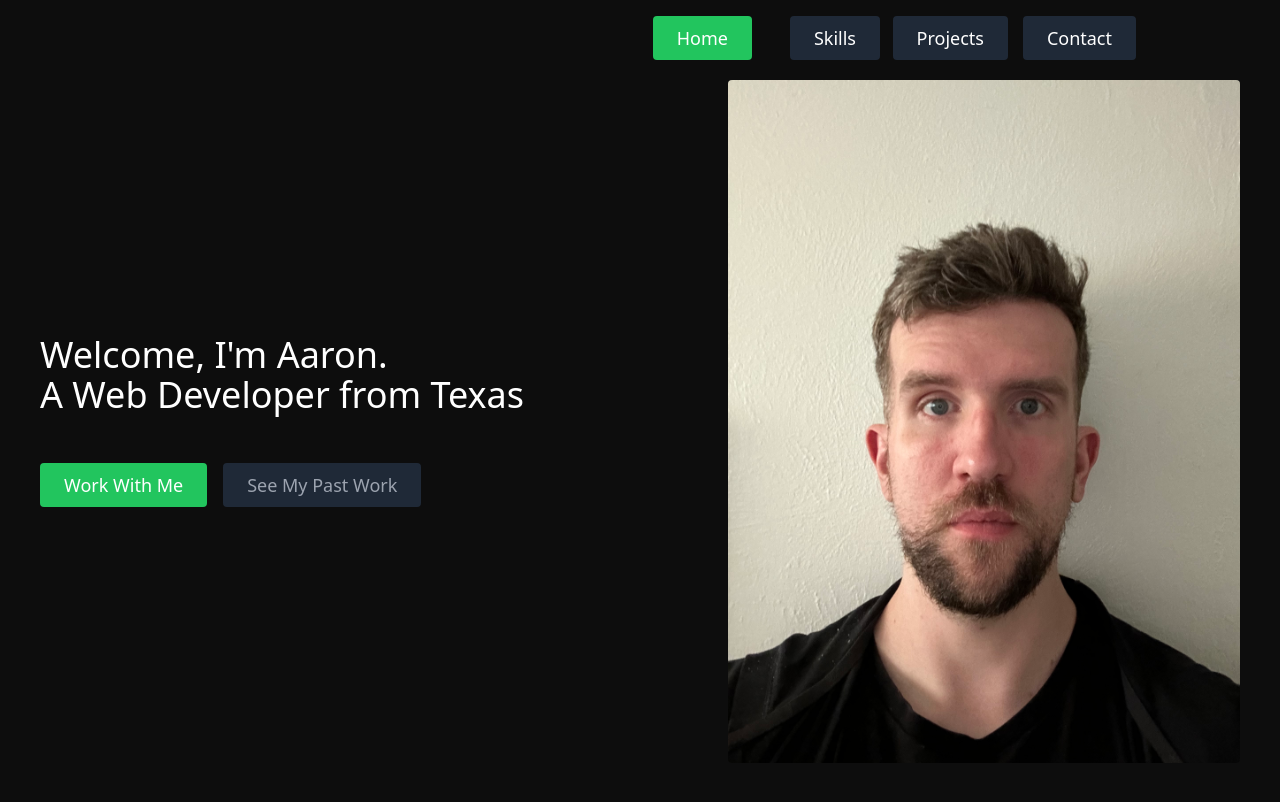
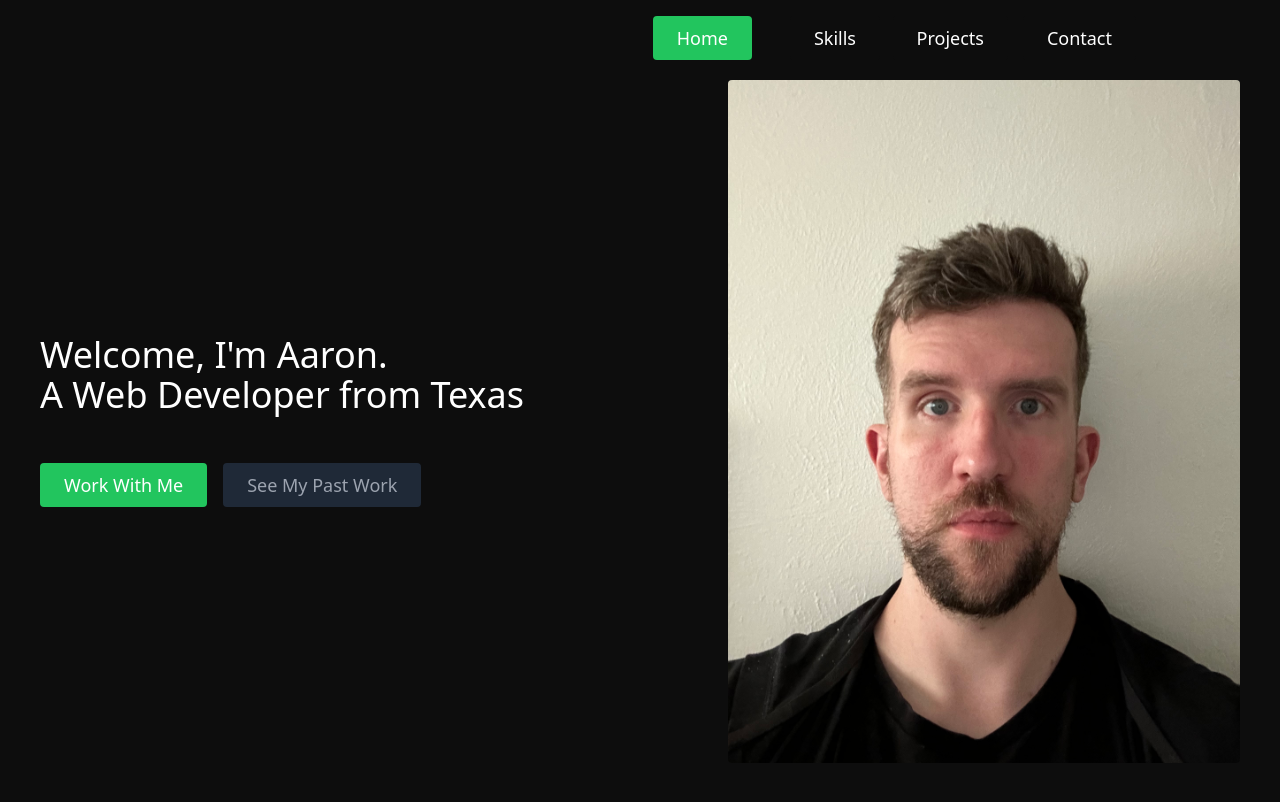
Before and after one commit to XeRoWaVe/ReactPortfolio, a React (Vite) app: page / in a window 1280 px wide. Shown: the top 802 px of the page. Built offline with nearby package versions, Linux system fonts and the light colour scheme; the HTML template or start-up script is replaced by a standard one.

Commit message:
Updated buttons

```diff
--- a/src/Components/Nav/Nav.jsx
+++ b/src/Components/Nav/Nav.jsx
@@ -6,7 +6,7 @@ const Nav = () => {
         <li className="px-4 lg:absolute top-4 right-[40%]">
           <NavLink
             to="/"
-            className={({ isActive }) => (isActive ? "inline-flex text-white bg-green-500   border-0 py-2 px-6 focus:outline-none  rounded text-lg" : "ml-4 inline-flex  hover:bg-gray-500 text-white bg-gray-800 border-0 py-2 px-6 focus:outline-none dark:hover:bg-gray-700 dark:hover:text-white rounded text-lg")}
+            className={({ isActive }) => (isActive ? "inline-flex text-white bg-green-500   border-0 py-2 px-6 focus:outline-none  rounded text-lg" : "ml-4 inline-flex  hover:bg-gray-500 text-white bg-[#0D0D0D] border-0 py-2 px-6 focus:outline-none dark:hover:bg-gray-700 dark:hover:text-white rounded text-lg")}
           >
             Home
           </NavLink>
@@ -14,7 +14,7 @@ const Nav = () => {
         <li className="px-4 lg:absolute top-4 right-[30%]">
           <NavLink
             to="/skills"
-            className={({ isActive }) => (isActive ? "inline-flex text-white bg-green-500   border-0 py-2 px-6 focus:outline-none  rounded text-lg" : "ml-4 inline-flex  hover:bg-gray-500 text-white bg-gray-800 border-0 py-2 px-6 focus:outline-none dark:hover:bg-gray-700 dark:hover:text-white rounded text-lg")}
+            className={({ isActive }) => (isActive ? "inline-flex text-white bg-green-500   border-0 py-2 px-6 focus:outline-none  rounded text-lg" : "ml-4 inline-flex  hover:bg-gray-500 text-white bg-[#0D0D0D] border-0 py-2 px-6 focus:outline-none dark:hover:bg-gray-700 dark:hover:text-white rounded text-lg")}
           >
             Skills
           </NavLink>
@@ -22,7 +22,7 @@ const Nav = () => {
         <li className="px-4 lg:absolute top-4 right-[20%]">
           <NavLink
             to="/projects"
-            className={({ isActive }) => (isActive ? "inline-flex text-white bg-green-500   border-0 py-2 px-6 focus:outline-none  rounded text-lg" : "ml-4 inline-flex  hover:bg-gray-500 text-white bg-gray-800 border-0 py-2 px-6 focus:outline-none dark:hover:bg-gray-700 dark:hover:text-white rounded text-lg")}
+            className={({ isActive }) => (isActive ? "inline-flex text-white bg-green-500   border-0 py-2 px-6 focus:outline-none  rounded text-lg" : "ml-4 inline-flex  hover:bg-gray-500 text-white bg-[#0D0D0D] border-0 py-2 px-6 focus:outline-none dark:hover:bg-gray-700 dark:hover:text-white rounded text-lg")}
           >
             Projects
           </NavLink>
@@ -30,7 +30,7 @@ const Nav = () => {
         <li className="px-4 lg:absolute top-4 right-[10%]">
           <NavLink
             to="/contact"
-            className={({ isActive }) => (isActive ? "inline-flex text-white bg-green-500   border-0 py-2 px-6 focus:outline-none  rounded text-lg" : "ml-4 inline-flex  hover:bg-gray-500  text-white bg-gray-800 border-0 py-2 px-6 focus:outline-none dark:hover:bg-gray-700 dark:hover:text-white rounded text-lg")}
+            className={({ isActive }) => (isActive ? "inline-flex text-white bg-green-500   border-0 py-2 px-6 focus:outline-none  rounded text-lg" : "ml-4 inline-flex  hover:bg-gray-500  text-white bg-[#0D0D0D] border-0 py-2 px-6 focus:outline-none dark:hover:bg-gray-700 dark:hover:text-white rounded text-lg")}
           >
             Contact
           </NavLink>
```
